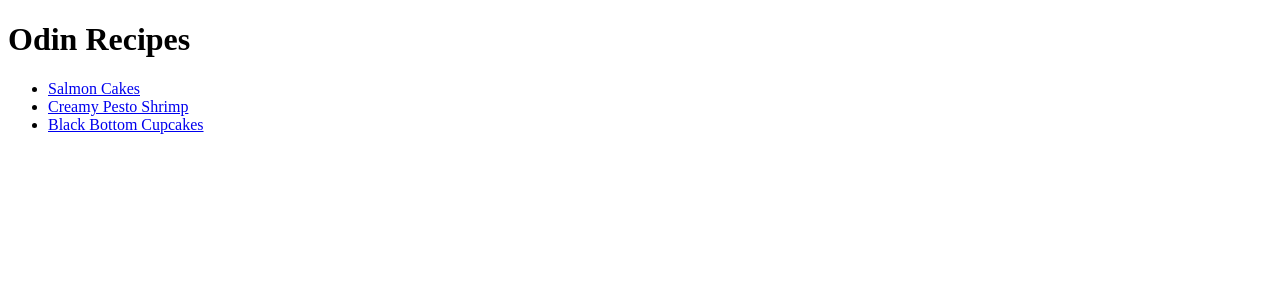
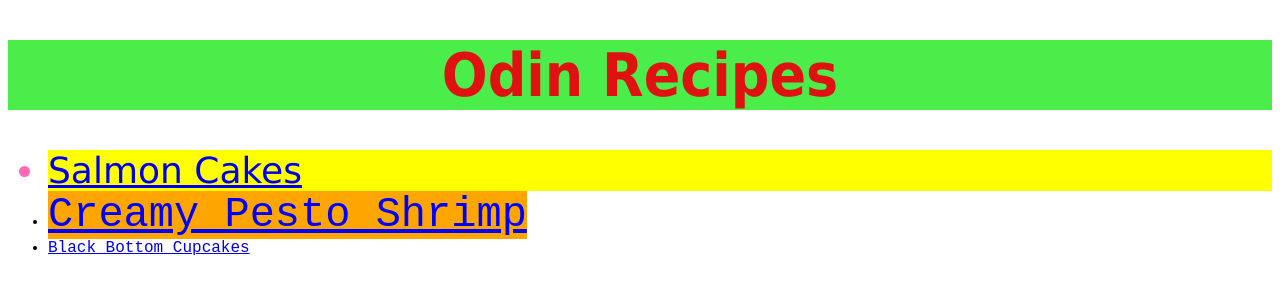
Before and after one commit to AmandaKempa/odin-recipes, a plain HTML site: page index.html in a window 1280 px wide. Drawn offline with Linux system fonts and the light colour scheme.

Commit message:
Add style.css and edit index.html style

```diff
--- a/index.html
+++ b/index.html
@@ -3,13 +3,14 @@
     <head>
         <meta charset="UTF-8">
         <title>Odin Recipes</title>
+        <link rel="stylesheet" href="style.css">
     </head>
 
     <body>
         <h1>Odin Recipes</h1>
         <ul>
-            <li><a href="recipes/salmon-cakes.html">Salmon Cakes</a></li>
-            <li><a href="recipes/creamy-pesto-shrimp.html">Creamy Pesto Shrimp</a></li>
+            <li class="recipe verdana"><a href="recipes/salmon-cakes.html">Salmon Cakes</a></li>
+            <li><a href="recipes/creamy-pesto-shrimp.html" class="pesto">Creamy Pesto Shrimp</a></li>
             <li><a href="recipes/black-bottom-cupcakes.html">Black Bottom Cupcakes</a></li>
         </ul>
     </body>
--- /dev/null
+++ b/style.css
@@ -0,0 +1,28 @@
+h1 {
+    color: rgb(224, 17, 17);
+    background-color: rgb(75, 237, 75);
+    font-family: tahoma;
+    font-size: 60px;
+    text-align: center;
+}
+
+.recipe {
+    color:hotpink;
+    background-color: yellow;
+    font-size: 36px;
+
+}
+
+.pesto {
+    color: blue;
+    background-color: orange;
+    font-size: 42px;
+}
+
+ul {
+    font-family: 'Courier New', Courier, monospace;
+}
+
+.verdana {
+    font-family: verdana;
+}
```
